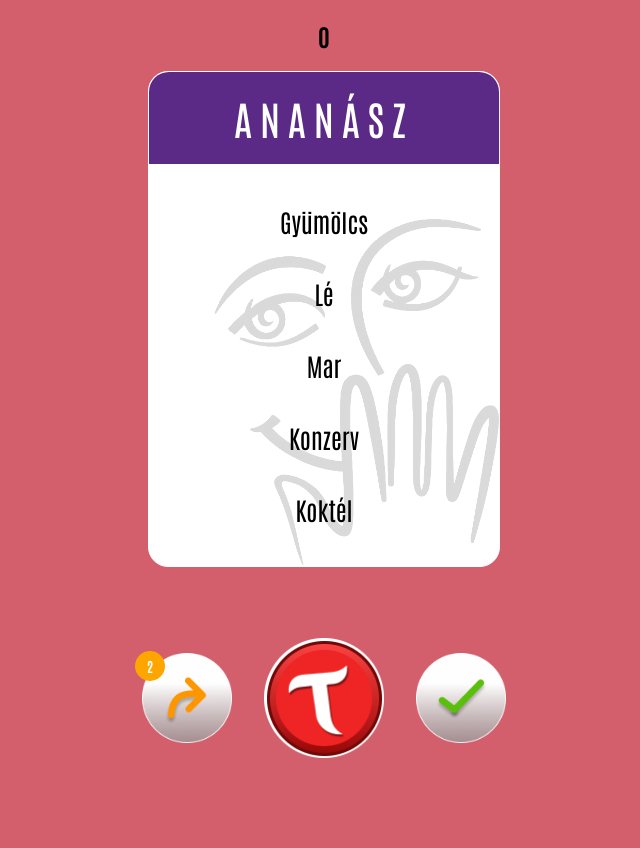
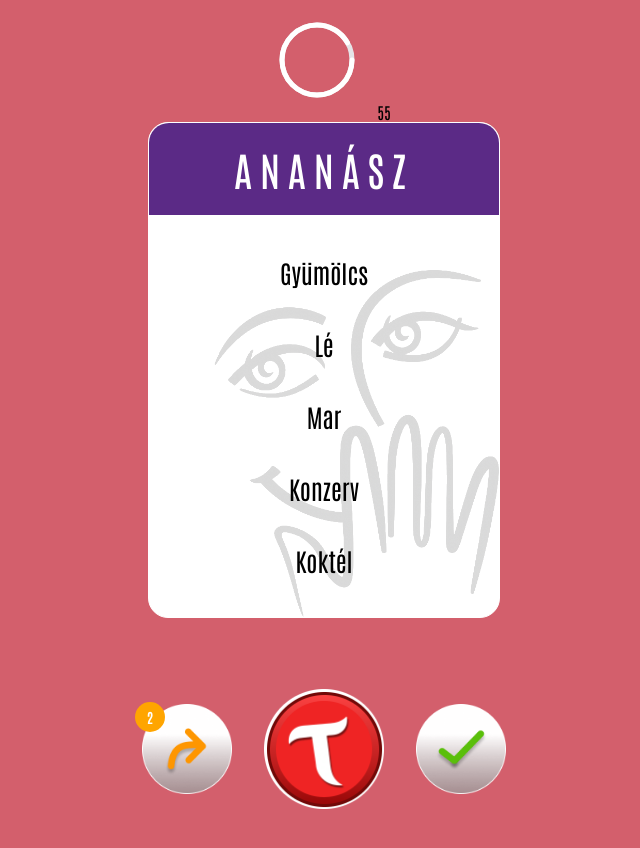
Before and after one commit to Feni0108/taboo-game, a React (Vite) app: page / in a window 1280 px wide. Shown: the top 848 px of the page, without its empty margins (316-956 px from the left). Built offline with nearby package versions, Linux system fonts and the light colour scheme.

Commit message:
add a decreasing circle animation to the timer

```diff
--- a/src/Game.jsx
+++ b/src/Game.jsx
@@ -4,6 +4,8 @@ import { shuffleCards } from "./gameLogic.js";
 import skipIcon from "./assets/skipIcon.png";
 import tabooIcon from "./assets/tabooIcon.png";
 import passIcon from "./assets/passIcon.png";
+
+const TOTAL_TIME = 60;
 
 function Game() {
   // A megkevert pakli - csak egyszer keverjük meg, amikor a komponens elindul
@@ -18,7 +20,13 @@ function Game() {
   // Skip counter
   const [skipsLeft, setSkipsLeft] = useState(2); // starting limit
 
-  const [timer, setTimer] = useState(3);
+  const [timer, setTimer] = useState(TOTAL_TIME);
+
+  // ---- Timer ring calculations ----
+  const radius = 35;
+  const circumference = 2 * Math.PI * radius;
+  const progress = timer / TOTAL_TIME;
+  const strokeDashoffset = circumference * (1 - progress);
 
   function handleNext() {
     const nextIndex = currentIndex + 1;
@@ -56,7 +64,30 @@ function Game() {
   return (
     <div className="main-box">
       <div className="timer-box">
-        <h2>{timer}</h2>
+        <svg width="120" height="120" viewBox="0 0 120 120">
+          <circle
+            cx="60"
+            cy="60"
+            r={radius}
+            fill="none"
+            stroke="#e5e4e7"
+            strokeWidth="5"
+            className="basic-circle"
+          />
+          <circle
+            cx="60"
+            cy="60"
+            r={radius}
+            fill="none"
+            stroke="white"
+            strokeWidth="5"
+            strokeDasharray={circumference}
+            strokeDashoffset={strokeDashoffset}
+            strokeLinecap="round"
+            className="timer-progress-circle"
+          />
+        </svg>
+        <span className="timer-number">{timer}</span>
       </div>
       <div className="card-box">
         <h1>{currentCard.word}</h1>
```
